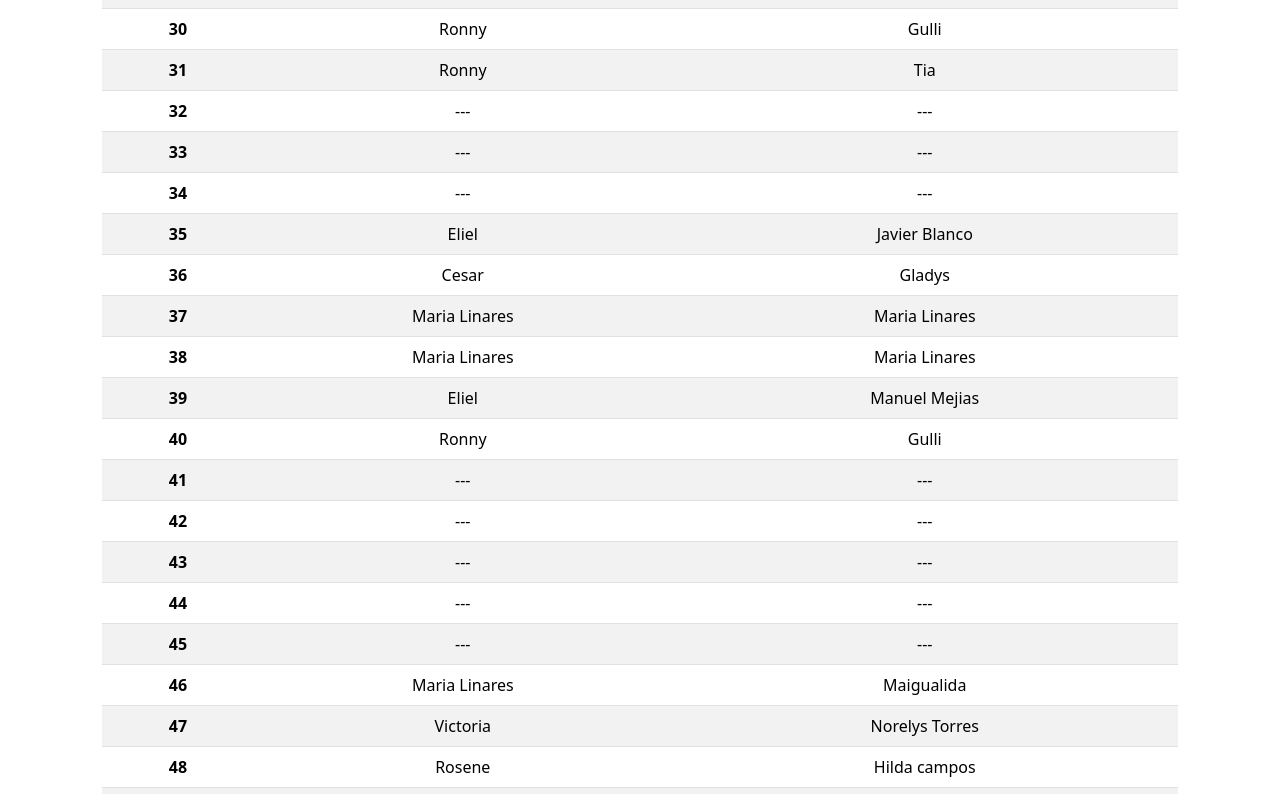
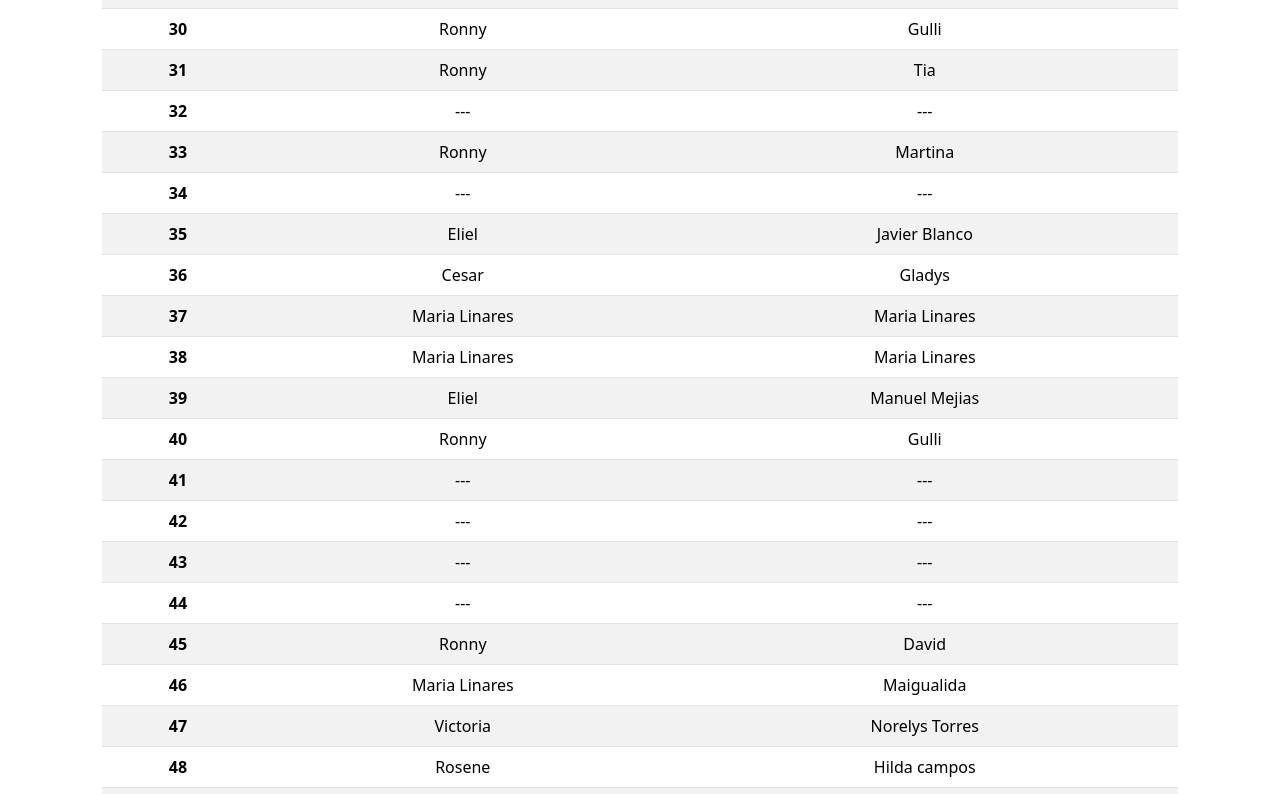
Before and after one commit to LoretoEliel/ronny-rifa, a plain HTML site: page index.html in a window 1280 px wide. Shown: the part 1406-2200 px from the top of the page. Drawn offline with Linux system fonts and the light colour scheme.

Commit message:
nuevos numeros

```diff
--- a/index.html
+++ b/index.html
@@ -227,8 +227,8 @@
                 },
                 {
                     "index": 33,
-                    "manager": null,
-                    "buyer": null
+                    "manager": "Ronny",
+                    "buyer": "Martina"
                 },
                 {
                     "index": 34,
@@ -287,8 +287,8 @@
                 },
                 {
                     "index": 45,
-                    "manager": null,
-                    "buyer": null
+                    "manager": "Ronny",
+                    "buyer": "David"
                 },
                 {
                     "index": 46,
@@ -412,8 +412,8 @@
                 },
                 {
                     "index": 70,
-                    "manager": null,
-                    "buyer": null
+                    "manager": "Ronny",
+                    "buyer": "Martina"
                 },
                 {
                     "index": 71,
@@ -542,8 +542,8 @@
                 },
                 {
                     "index": 96,
-                    "manager": null,
-                    "buyer": null
+                    "manager": "Ronny",
+                    "buyer": "David"
                 },
                 {
                     "index": 97,
```
